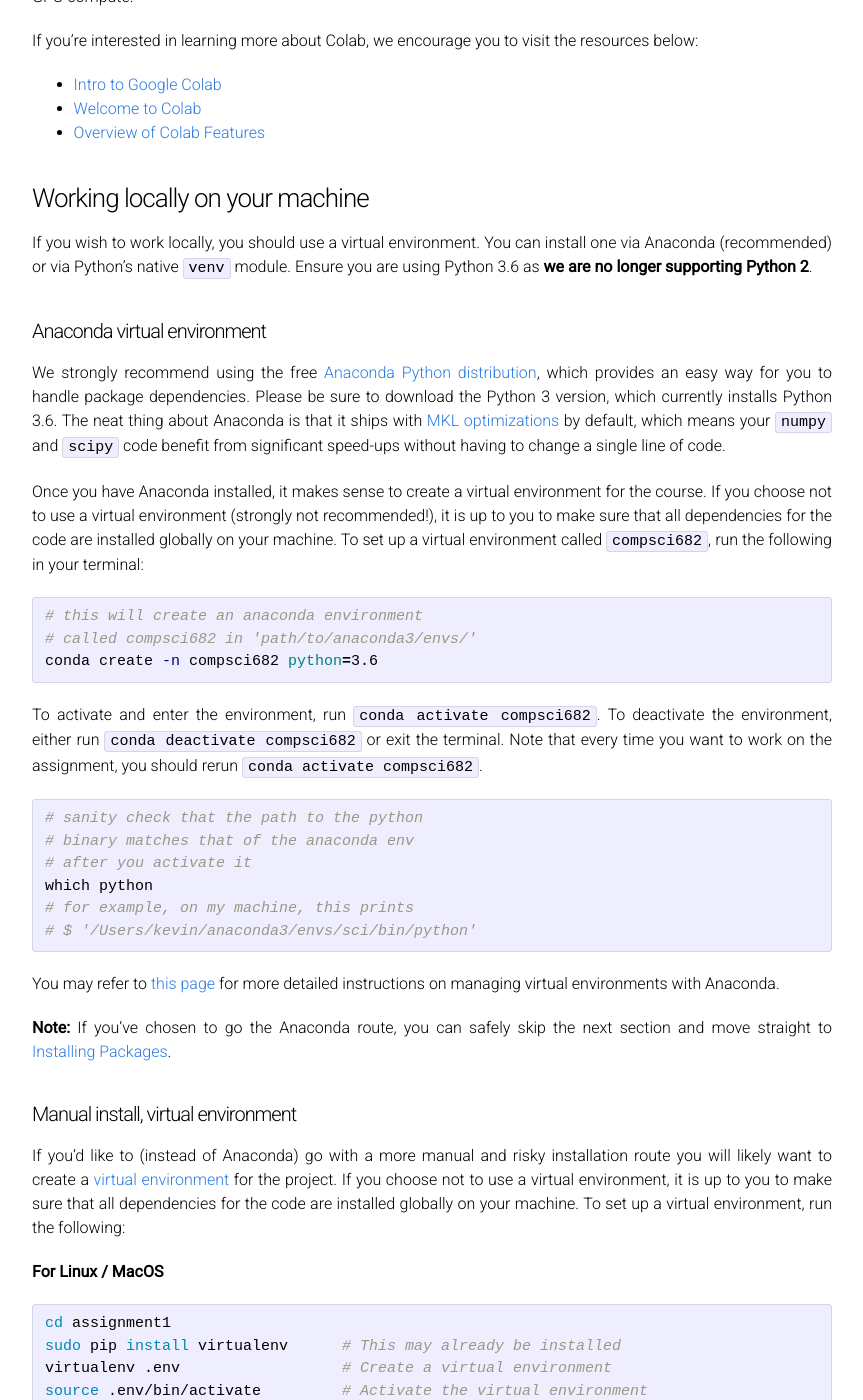
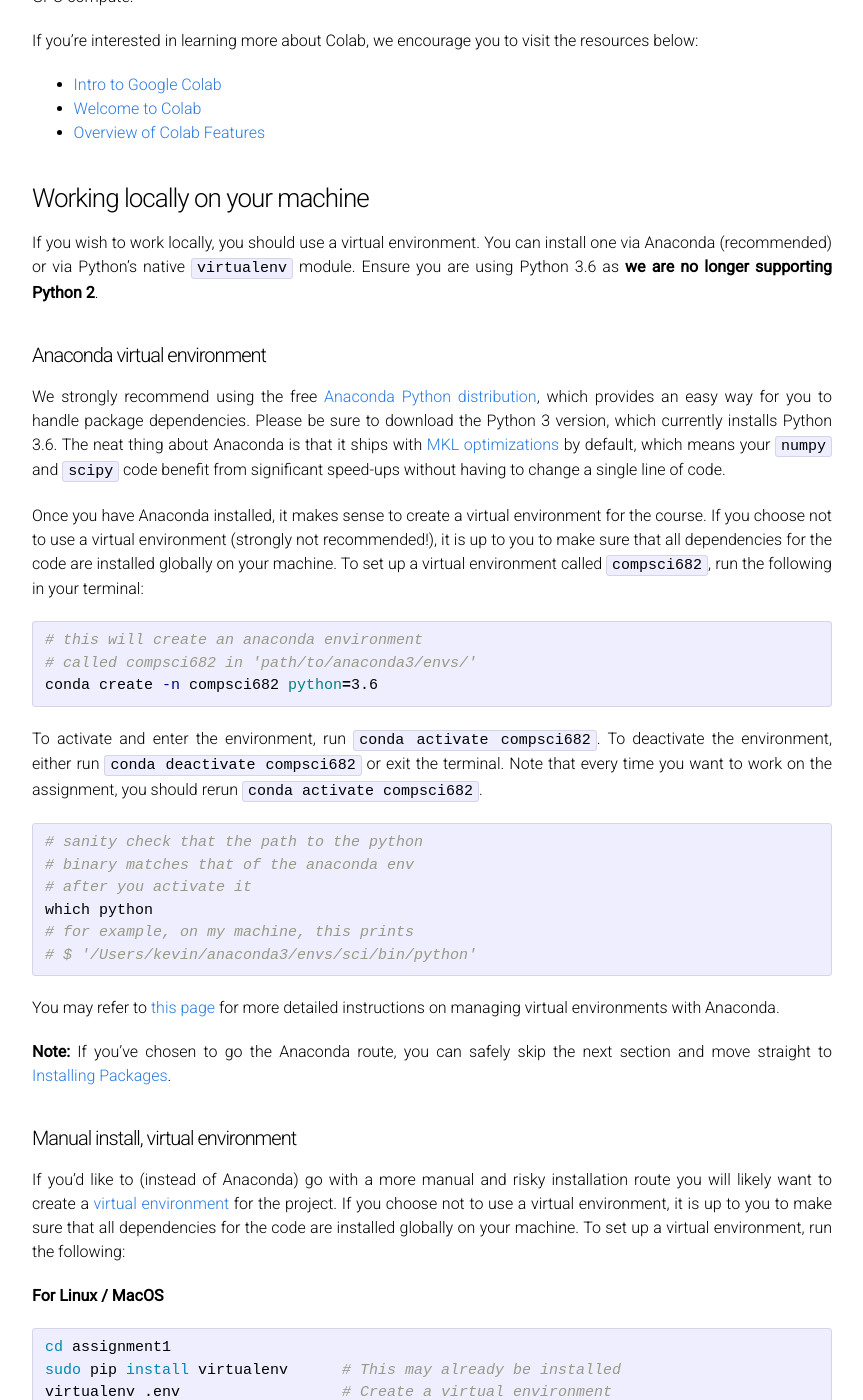
Before and after one commit to compsci682-fa21/compsci682-fa21.github.io, a Jekyll site: the page built from setup.md, in a window 1280 px wide and 1400 px high, scrolled down 1219 px. Shown: the whole window, without its empty margins (208-1071 px from the left). Built offline with Jekyll 4.4.1, drawn with Linux system fonts in a browser that asks for light colours.

Commit message:
Update setup.md

```diff
--- a/setup.md
+++ b/setup.md
@@ -45,7 +45,7 @@ If you're interested in learning more about Colab, we encourage you to visit the
 * [Overview of Colab Features](https://colab.research.google.com/notebooks/basic_features_overview.ipynb)
 
 ### Working locally on your machine
-If you wish to work locally, you should use a virtual environment. You can install one via Anaconda (recommended) or via Python's native `venv` module. Ensure you are using Python 3.6 as **we are no longer supporting Python 2**.
+If you wish to work locally, you should use a virtual environment. You can install one via Anaconda (recommended) or via Python's native `virtualenv` module. Ensure you are using Python 3.6 as **we are no longer supporting Python 2**.
 
 #### Anaconda virtual environment
 We strongly recommend using the free [Anaconda Python distribution](https://www.anaconda.com/download/), which provides an easy way for you to handle package dependencies. Please be sure to download the Python 3 version, which currently installs Python 3.6. The neat thing about Anaconda is that it ships with [MKL optimizations](https://docs.anaconda.com/mkl-optimizations/) by default, which means your `numpy` and `scipy` code benefit from significant speed-ups without having to change a single line of code.
```
Also changed, not shown: other parts of setup.md (+1 -1 lines).
